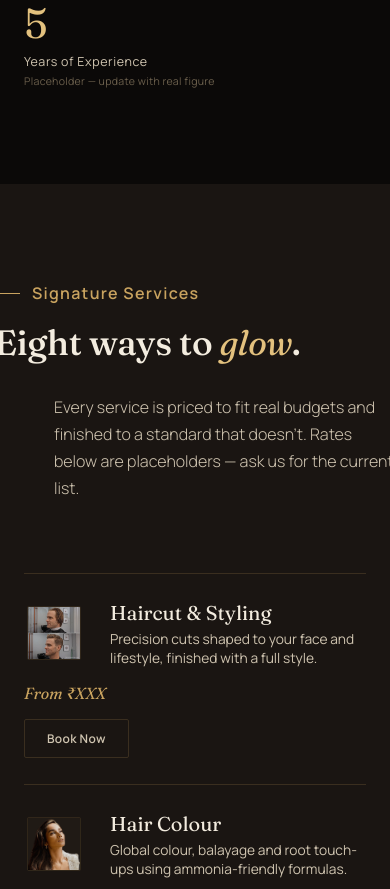
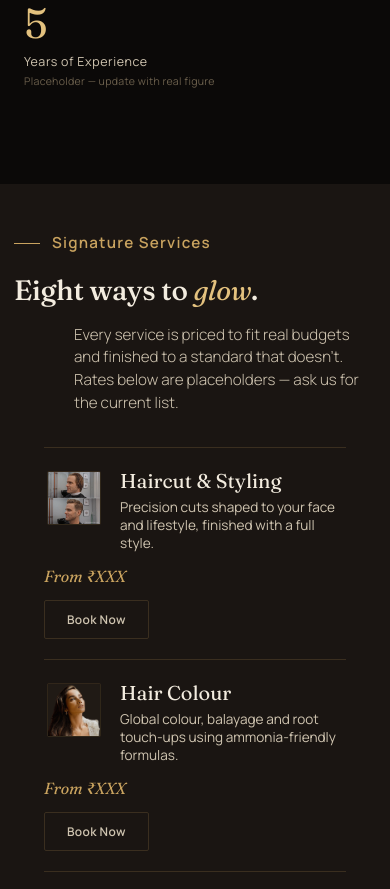
Before and after one commit to riyazmohamedbuilds/cuts-and-glow-site, a plain HTML site: page index.html in a window 390 px wide. Shown: the part 2215-3104 px from the top of the page. Drawn offline with nearby package versions, Linux system fonts and the light colour scheme.

Commit message:
Fix mobile layout and responsive padding for services section

```diff
--- a/style.css
+++ b/style.css
@@ -1,3 +1,14 @@
+html, body {
+  max-width: 100%;
+  overflow-x: hidden;
+  margin: 0;
+  padding: 0;
+  box-sizing: border-box;
+}
+
+*, *::before, *::after {
+  box-sizing: inherit;
+}
 /* ============ TOKENS ============ */
 :root{
   --black:#0b0908;
@@ -314,14 +325,69 @@ section{position:relative;}
 }
 .service-row:hover .service-row-fill{transform:scaleX(1);}
 
-@media (max-width:760px){
-  .service-row{grid-template-columns:1fr; gap:16px; padding:26px 0;}
-  .service-row .num{display:none;}
-  .service-price, .service-cta{justify-self:start;}
-  .service-thumb{width:60px; height:60px;}
-  .service-name{font-size:1.25rem;}
+@media (max-width: 760px) {
+  /* Give the services section safe horizontal padding */
+  .services {
+    padding: 48px 20px !important;
+    box-sizing: border-box;
+  }
+
+  /* Keep the header text away from the edges and scale font cleanly */
+  .services-head {
+    margin-bottom: 32px;
+    gap: 16px;
+  }
+
+  .services-head h2 {
+    font-size: clamp(1.75rem, 6vw, 2.2rem);
+    line-height: 1.25;
+    word-break: break-word;
+    margin: 0;
+  }
+
+  .services-head p {
+    font-size: 0.95rem;
+    line-height: 1.5;
+  }
+
+  /* Layout rows cleanly on mobile */
+  .service-row {
+    grid-template-columns: 1fr;
+    gap: 14px;
+    padding: 20px 0;
+  }
+
+  .service-row .num {
+    display: none;
+  }
+
+  .service-row-main {
+    gap: 16px;
+    align-items: flex-start;
+  }
+
+  .service-thumb {
+    width: 60px;
+    height: 60px;
+    flex-shrink: 0;
+  }
+
+  .service-name {
+    font-size: 1.25rem;
+    line-height: 1.3;
+  }
+
+  .service-desc {
+    font-size: 0.85rem;
+    max-width: 100%;
+  }
+
+  .service-price,
+  .service-cta {
+    justify-self: start;
+    margin-left: 0;
+  }
 }
-
 /* ============ OFFERS ============ */
 .offers{
   background:linear-gradient(150deg, #14100c 0%, #1c150e 55%, #120d09 100%);
```
